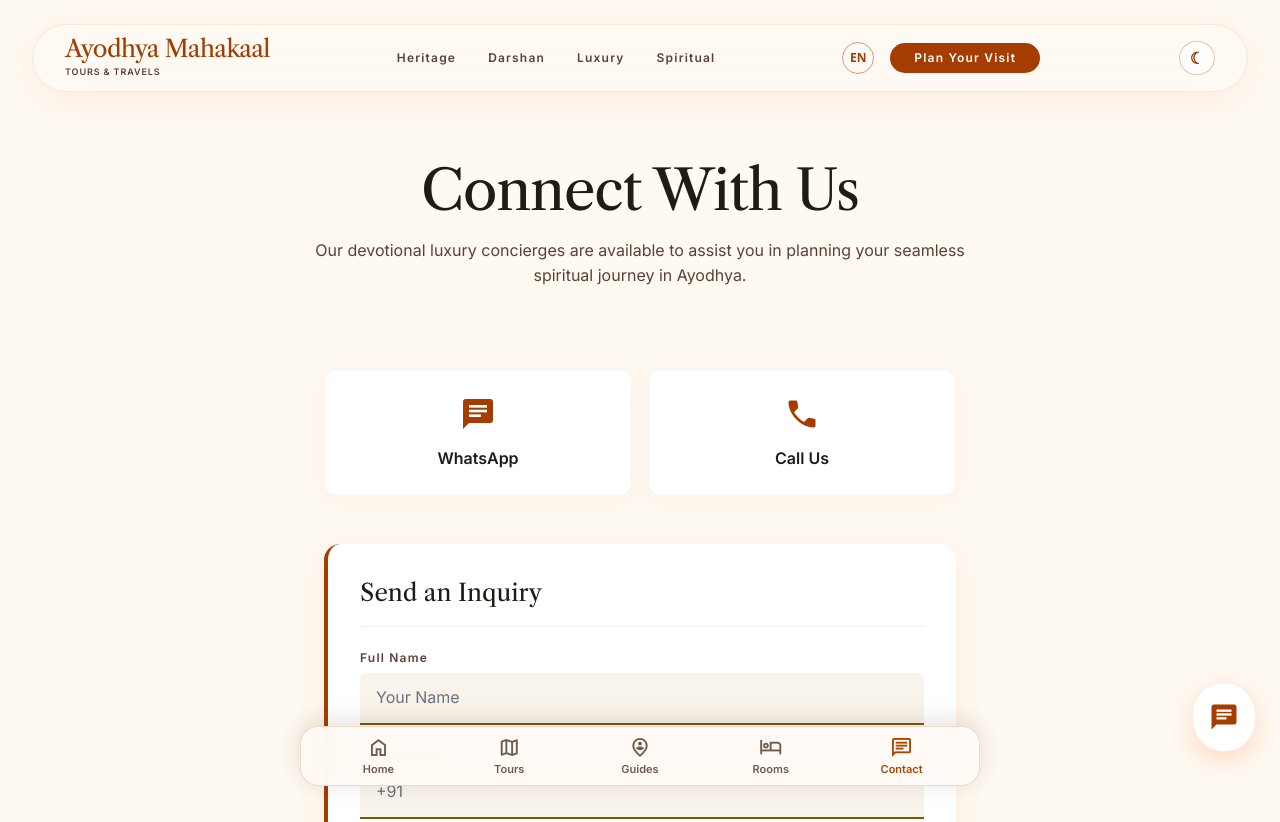
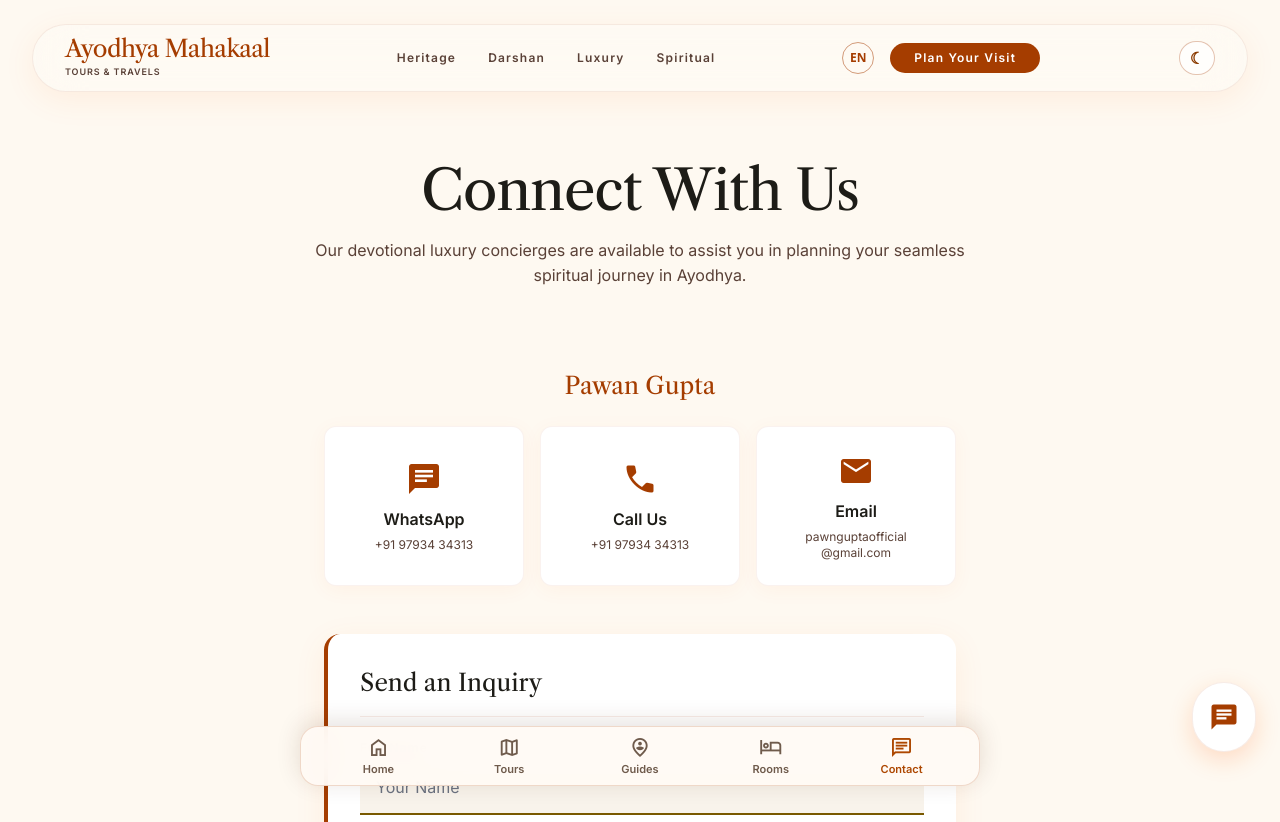
Before and after one commit to Niss54/Ayodhya, a website: page Build/contact_mobile/contact-mobile.html in a window 1280 px wide. Shown: the top 822 px of the page. Drawn offline with nearby package versions, Linux system fonts and the light colour scheme.

Commit message:
feat add contact number and gmail

```diff
--- a/Build/contact_mobile/contact-mobile.html
+++ b/Build/contact_mobile/contact-mobile.html
@@ -182,16 +182,28 @@
 <h2 class="font-display-lg-mobile text-display-lg-mobile md:font-display-lg md:text-display-lg text-on-surface mb-4">Connect With Us</h2>
 <p class="font-body-md text-body-md text-on-surface-variant md:max-w-2xl md:mx-auto">Our devotional luxury concierges are available to assist you in planning your seamless spiritual journey in Ayodhya.</p>
 </section>
-<!-- Quick Contact Actions -->
-<section class="px-margin-mobile grid grid-cols-2 gap-4 mb-12 md:max-w-2xl md:mx-auto">
-<a class="flex flex-col items-center justify-center p-6 bg-surface-container-lowest rounded-xl shadow-[0_4px_20px_rgba(255,102,17,0.05)] border border-outline-variant/20 hover:shadow-[0_8px_24px_rgba(255,102,17,0.1)] transition-shadow duration-300" href="#">
-<span class="material-symbols-outlined text-4xl text-primary mb-3" style="font-variation-settings: 'FILL' 1;">chat</span>
-<span class="font-body-md text-body-md font-semibold text-on-surface">WhatsApp</span>
-</a>
-<a class="flex flex-col items-center justify-center p-6 bg-surface-container-lowest rounded-xl shadow-[0_4px_20px_rgba(255,102,17,0.05)] border border-outline-variant/20 hover:shadow-[0_8px_24px_rgba(255,102,17,0.1)] transition-shadow duration-300" href="#">
-<span class="material-symbols-outlined text-4xl text-primary mb-3" style="font-variation-settings: 'FILL' 1;">call</span>
-<span class="font-body-md text-body-md font-semibold text-on-surface">Call Us</span>
-</a>
+<!-- Contact Details -->
+<section class="px-margin-mobile flex flex-col gap-4 mb-12 md:max-w-2xl md:mx-auto">
+    <div class="text-center mb-2">
+        <p class="font-headline-sm text-headline-sm text-primary">Pawan Gupta</p>
+    </div>
+    <div class="grid grid-cols-1 md:grid-cols-3 gap-4">
+        <a class="flex flex-col items-center justify-center p-6 bg-surface-container-lowest rounded-xl shadow-[0_4px_20px_rgba(255,102,17,0.05)] border border-outline-variant/20 hover:shadow-[0_8px_24px_rgba(255,102,17,0.1)] transition-shadow duration-300" href="https://wa.me/919793434313" target="_blank">
+            <span class="material-symbols-outlined text-4xl text-primary mb-2" style="font-variation-settings: 'FILL' 1;">chat</span>
+            <span class="font-body-md text-body-md font-semibold text-on-surface">WhatsApp</span>
+            <span class="font-label-caps text-xs text-on-surface-variant mt-1">+91 97934 34313</span>
+        </a>
+        <a class="flex flex-col items-center justify-center p-6 bg-surface-container-lowest rounded-xl shadow-[0_4px_20px_rgba(255,102,17,0.05)] border border-outline-variant/20 hover:shadow-[0_8px_24px_rgba(255,102,17,0.1)] transition-shadow duration-300" href="tel:+919793434313">
+            <span class="material-symbols-outlined text-4xl text-primary mb-2" style="font-variation-settings: 'FILL' 1;">call</span>
+            <span class="font-body-md text-body-md font-semibold text-on-surface">Call Us</span>
+            <span class="font-label-caps text-xs text-on-surface-variant mt-1">+91 97934 34313</span>
+        </a>
+        <a class="flex flex-col items-center justify-center p-6 bg-surface-container-lowest rounded-xl shadow-[0_4px_20px_rgba(255,102,17,0.05)] border border-outline-variant/20 hover:shadow-[0_8px_24px_rgba(255,102,17,0.1)] transition-shadow duration-300" href="mailto:pawnguptaofficial@gmail.com">
+            <span class="material-symbols-outlined text-4xl text-primary mb-2" style="font-variation-settings: 'FILL' 1;">mail</span>
+            <span class="font-body-md text-body-md font-semibold text-on-surface">Email</span>
+            <span class="font-label-caps text-xs text-on-surface-variant mt-1 text-center truncate w-full px-2">pawnguptaofficial<br>@gmail.com</span>
+        </a>
+    </div>
 </section>
 <!-- Inquiry Form -->
 <section class="px-margin-mobile mb-12 md:max-w-2xl md:mx-auto">
@@ -232,9 +244,9 @@
 </section>
 </main>
 <!-- Contextual FAB (WhatsApp) - Visible on Contact screen -->
-<button class="fixed right-6 bottom-24 md:bottom-12 z-40 bg-surface-container-lowest text-primary p-4 rounded-full shadow-[0_8px_24px_rgba(255,102,17,0.2)] hover:scale-105 transition-transform duration-300 border border-outline-variant/30 flex items-center justify-center">
+<a class="fixed right-6 bottom-24 md:bottom-12 z-40 bg-surface-container-lowest text-primary p-4 rounded-full shadow-[0_8px_24px_rgba(255,102,17,0.2)] hover:scale-105 transition-transform duration-300 border border-outline-variant/30 flex items-center justify-center" href="https://wa.me/919793434313" target="_blank">
 <span class="material-symbols-outlined text-3xl" style="font-variation-settings: 'FILL' 1;">chat</span>
-</button>
+</a>
 <!-- Bottom Navigation Shell (Mobile Only) -->
 <!-- Applying Shared Component JSON strictly: "style_*" commands execution -->
 <nav class="md:hidden bg-surface/90 backdrop-blur-md dark:bg-inverse-surface/90 fixed bottom-0 left-0 w-full z-50 rounded-t-xl border-t border-outline-variant/20 shadow-[0_-4px_20px_rgba(0,0,0,0.05)] fixed bottom-0 w-full flex justify-around items-center px-4 py-3 pb-safe">
```
Also changed, not shown: Build/ayodhya_darshan_mobile_home/home.html (+1 -1 lines).
